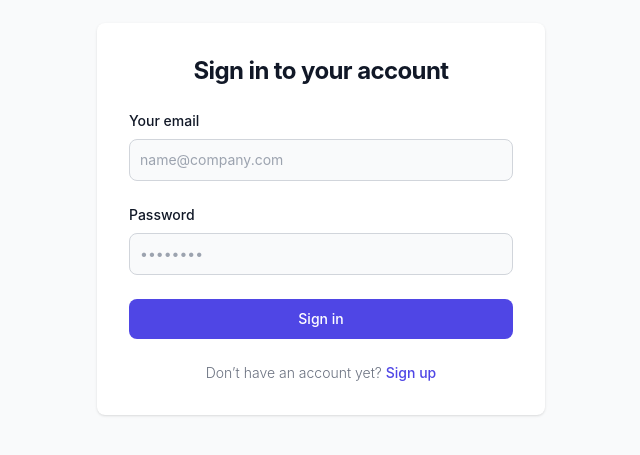
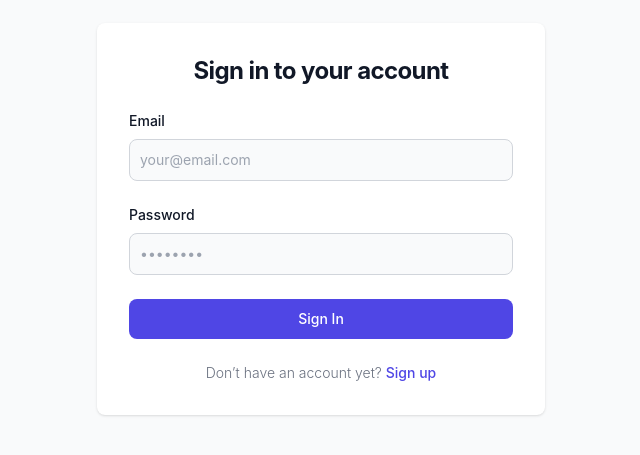
Before and after one commit to asrafilll/nanosync, a Next.js app: page /login in a window 1280 px wide. Shown: the part 181-636 px from the top of the page, without its empty margins (319-959 px from the left). Built offline with nearby package versions, Linux system fonts and the light colour scheme.

Commit message:
ui: Add new input, button for sharedUI components and revamp login page

```diff
--- /dev/null
+++ b/src/app/login/layout.js
@@ -0,0 +1,5 @@
+import { LoginLayout } from "@/components/Login/Login.Layout";
+
+export default function Layout({ children }) {
+  return <LoginLayout>{children}</LoginLayout>;
+}
--- /dev/null
+++ b/src/components/Login/Login.Layout.jsx
@@ -0,0 +1,9 @@
+export const LoginLayout = ({ children }) => {
+  return (
+    <section className="bg-gray-50 dark:bg-gray-900">
+      <div className="flex flex-col items-center justify-center px-6 py-8 mx-auto md:h-screen lg:py-0">
+        {children}
+      </div>
+    </section>
+  );
+};
--- a/src/components/Login/Login.jsx
+++ b/src/components/Login/Login.jsx
@@ -1,54 +1,27 @@
 import Link from "next/link";
-
+import { Input } from "../shared-ui/Input";
+import { Button } from "../shared-ui/Button";
 export const Login = () => {
   return (
-    <section className="bg-gray-50 dark:bg-gray-900">
-      <div className="flex flex-col items-center justify-center px-6 py-8 mx-auto md:h-screen lg:py-0">
     <div className="w-full bg-white rounded-lg shadow dark:border md:mt-0 sm:max-w-md xl:p-0 dark:bg-gray-800 dark:border-gray-700">
       <div className="p-6 space-y-4 md:space-y-6 sm:p-8">
         <h1 className="text-xl font-bold leading-tight tracking-tight text-center text-gray-900 md:text-2xl dark:text-white">
           Sign in to your account
         </h1>
         <form className="space-y-4 md:space-y-6" action="#">
-              <div>
-                <label
-                  htmlFor="email"
-                  className="block mb-2 text-sm font-medium text-gray-900 dark:text-white"
-                >
-                  Your email
-                </label>
-                <input
-                  type="email"
-                  name="email"
-                  id="email"
-                  className="bg-gray-50 border border-gray-300 text-gray-900 sm:text-sm rounded-lg focus:ring-primary-600 focus:border-primary-600 block w-full p-2.5 dark:bg-gray-700 dark:border-gray-600 dark:placeholder-gray-400 dark:text-white dark:focus:ring-blue-500 dark:focus:border-blue-500"
-                  placeholder="name@company.com"
-                  required=""
+          <Input
+            label="Email"
+            type="Email"
+            id="Email"
+            placeholder="your@email.com"
           />
-              </div>
-              <div>
-                <label
-                  htmlFor="password"
-                  className="block mb-2 text-sm font-medium text-gray-900 dark:text-white"
-                >
-                  Password
-                </label>
-                <input
+          <Input
+            label="Password"
             type="password"
-                  name="password"
             id="password"
             placeholder="••••••••"
-                  className="bg-gray-50 border border-gray-300 text-gray-900 sm:text-sm rounded-lg focus:ring-primary-600 focus:border-primary-600 block w-full p-2.5 dark:bg-gray-700 dark:border-gray-600 dark:placeholder-gray-400 dark:text-white dark:focus:ring-blue-500 dark:focus:border-blue-500"
-                  required=""
           />
-              </div>
-
-              <button
-                type="submit"
-                className="w-full text-white bg-primary-600 hover:bg-primary-700 focus:ring-4 focus:outline-none focus:ring-primary-300 font-medium rounded-lg text-sm px-5 py-2.5 text-center dark:bg-primary-600 dark:hover:bg-primary-700 dark:focus:ring-primary-800"
-              >
-                Sign in
-              </button>
+          <Button label="Sign In" />
           <p className="text-sm text-center font-light text-gray-500 dark:text-gray-400">
             Don’t have an account yet?{" "}
             <Link
@@ -61,7 +34,5 @@ export const Login = () => {
         </form>
       </div>
     </div>
-      </div>
-    </section>
   );
 };
--- a/src/components/shared-ui/Button.jsx
+++ b/src/components/shared-ui/Button.jsx
@@ -1,6 +1,12 @@
 import React from "react";
 
-export const Button = ({ variant, children }) => {
-  if (variant === "primary") return <button className="bg-black text-white p-4 rounded-lg">{children}</button>;
-  return <button className="bg-zinc-400 text-white p-4 rounded-lg">{children}</button>;
+export const Button = ({ label }) => {
+  return (
+    <button
+      type="submit"
+      className="w-full text-white bg-primary-600 hover:bg-primary-700 focus:ring-4 focus:outline-none focus:ring-primary-300 font-medium rounded-lg text-sm px-5 py-2.5 text-center dark:bg-primary-600 dark:hover:bg-primary-700 dark:focus:ring-primary-800"
+    >
+      {label}
+    </button>
+  );
 };
--- /dev/null
+++ b/src/components/shared-ui/Input.jsx
@@ -0,0 +1,17 @@
+export const Input = ({ label, type, name, id, placeholder, value }) => {
+  return (
+    <div>
+      <label className="block mb-2 text-sm font-medium text-gray-900 dark:text-white">
+        {label}
+      </label>
+      <input
+        type={type}
+        name={name}
+        id={id}
+        value={value}
+        className="bg-gray-50 border border-gray-300 text-gray-900 sm:text-sm rounded-lg focus:ring-primary-600 focus:border-primary-600 block w-full p-2.5 dark:bg-gray-700 dark:border-gray-600 dark:placeholder-gray-400 dark:text-white dark:focus:ring-blue-500 dark:focus:border-blue-500"
+        placeholder={placeholder}
+      />
+    </div>
+  );
+};
```
Lines whose indentation alone changed are shown as unchanged.
